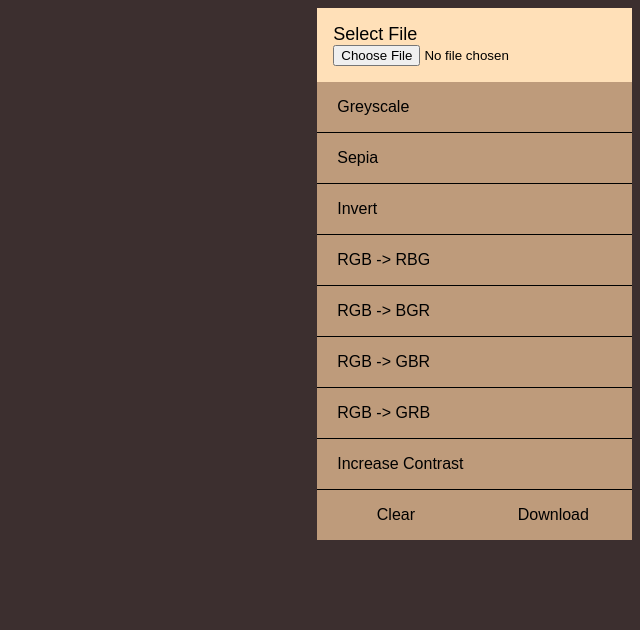
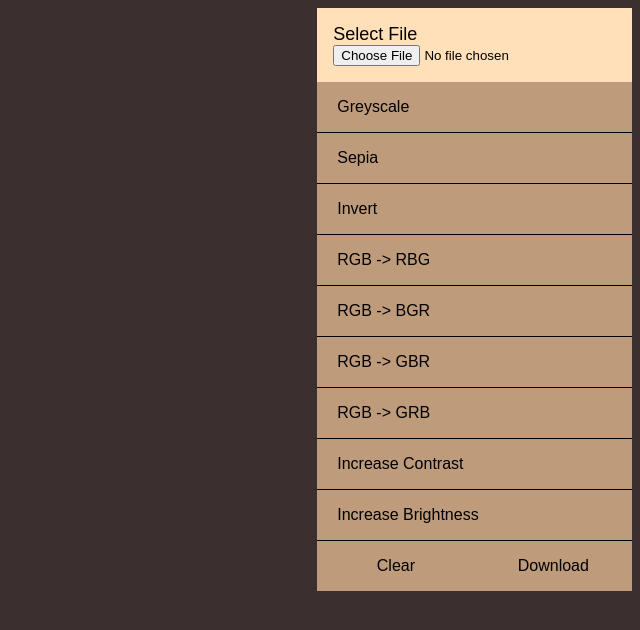
Before and after one commit to eddy-guo/photo-effects, a plain HTML site: page index.html in a window 1280 px wide. Shown: the whole page, without its empty margins (640-1280 px from the left). Drawn offline with Linux system fonts and the light colour scheme.

Commit message:
Add brightness button

```diff
--- a/index.html
+++ b/index.html
@@ -25,6 +25,7 @@
         <button>RGB -> GBR</button>
         <button>RGB -> GRB</button>
         <button>Increase Contrast</button>
+        <button>Increase Brightness</button>
       </div>
       <div class="controls">
         <button>Clear</button>
```
